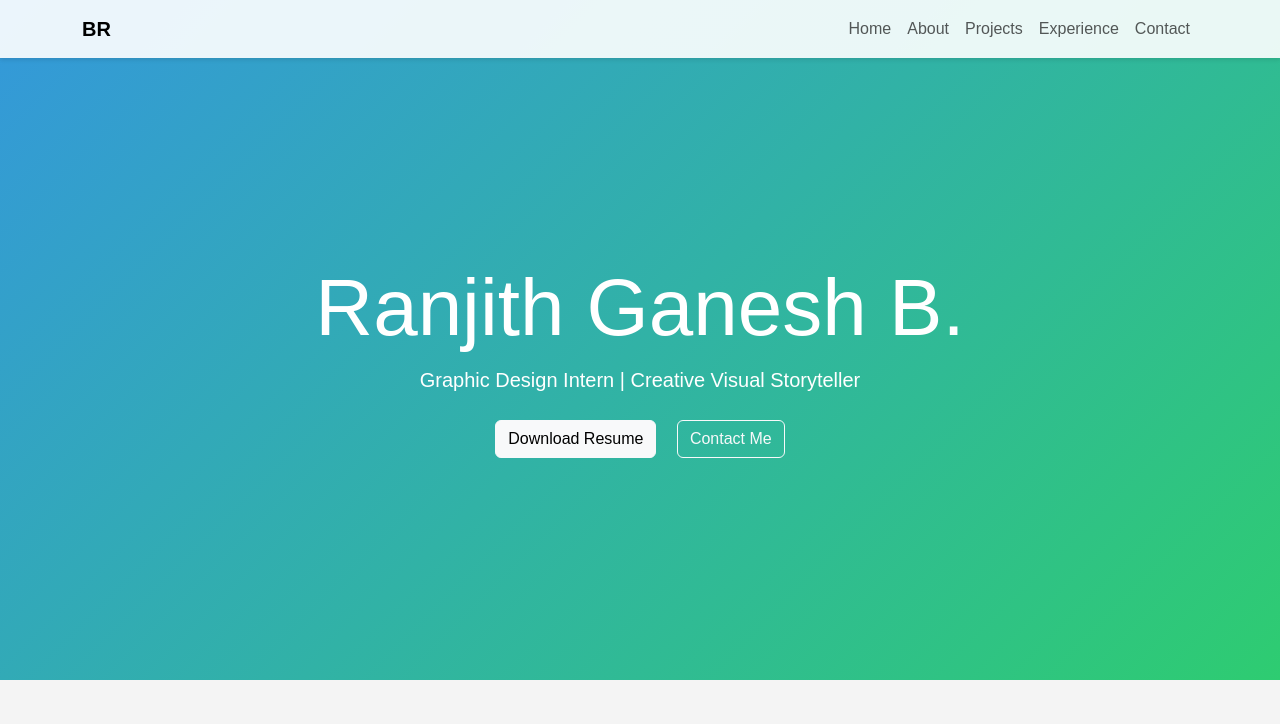
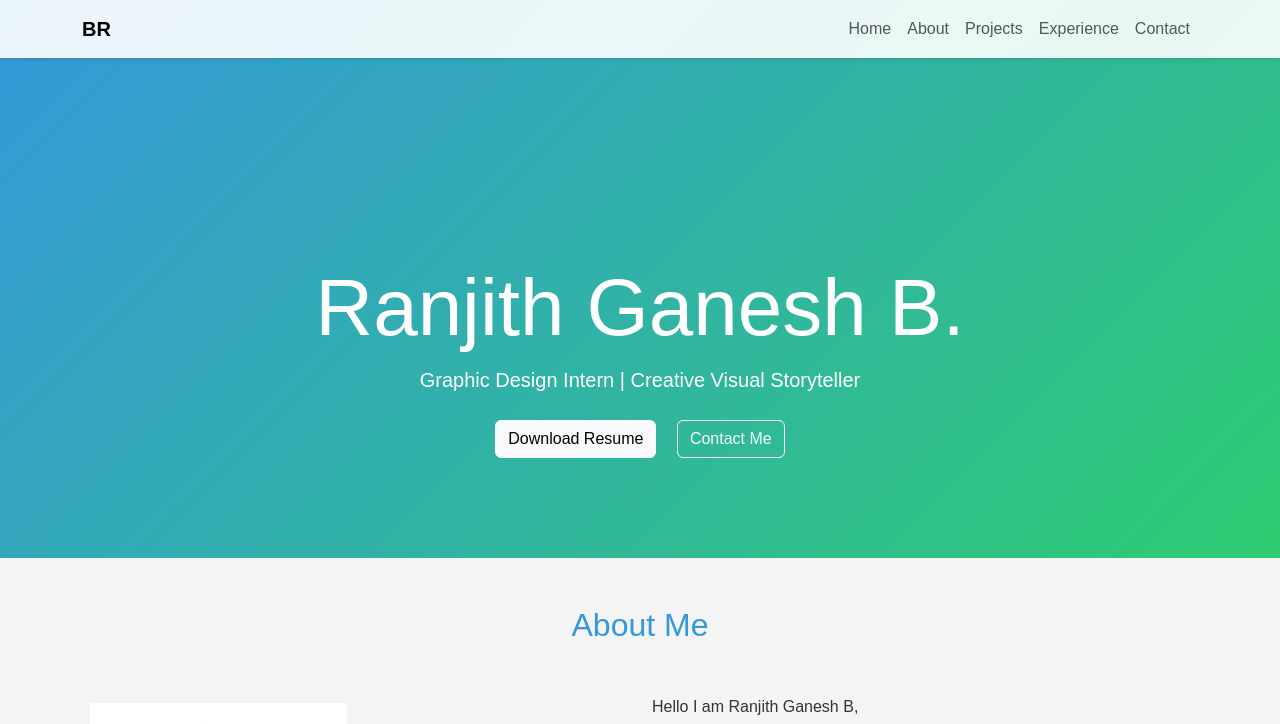
Before and after one commit to ranjithganesh7/Portfolio-Designer, a plain HTML site: page index.html in a window 1280 px wide. Shown: the top 724 px of the page. Drawn offline with nearby package versions, Linux system fonts and the light colour scheme.

Commit message:
Update index.html

```diff
--- a/index.html
+++ b/index.html
@@ -33,7 +33,7 @@
             background: linear-gradient(135deg, var(--primary-color), var(--secondary-color));
             color: white;
             padding: 100px 0;
-            height: 680px;
+            height: auto;
             text-align: center;
         }
         .intro
```
